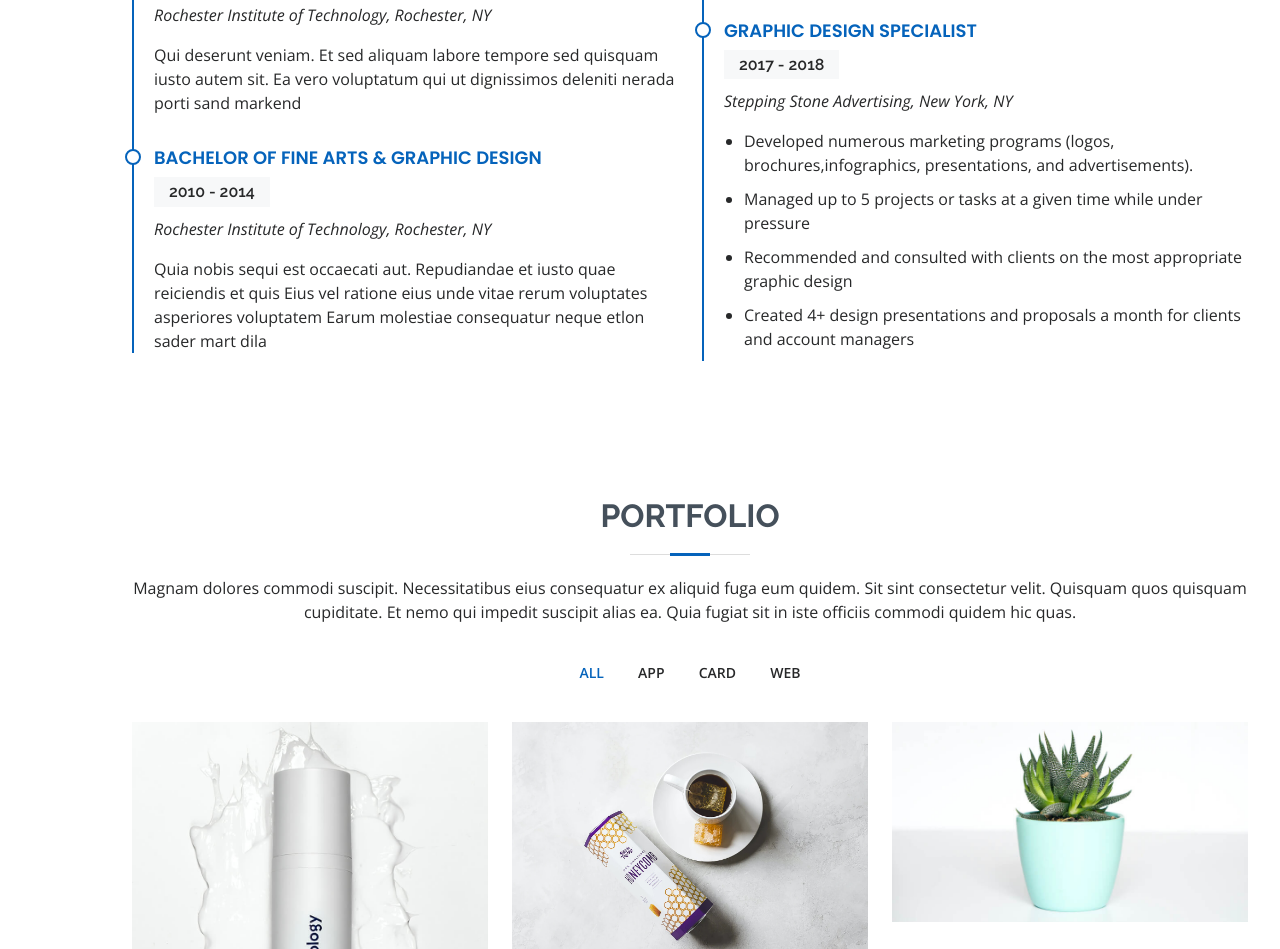
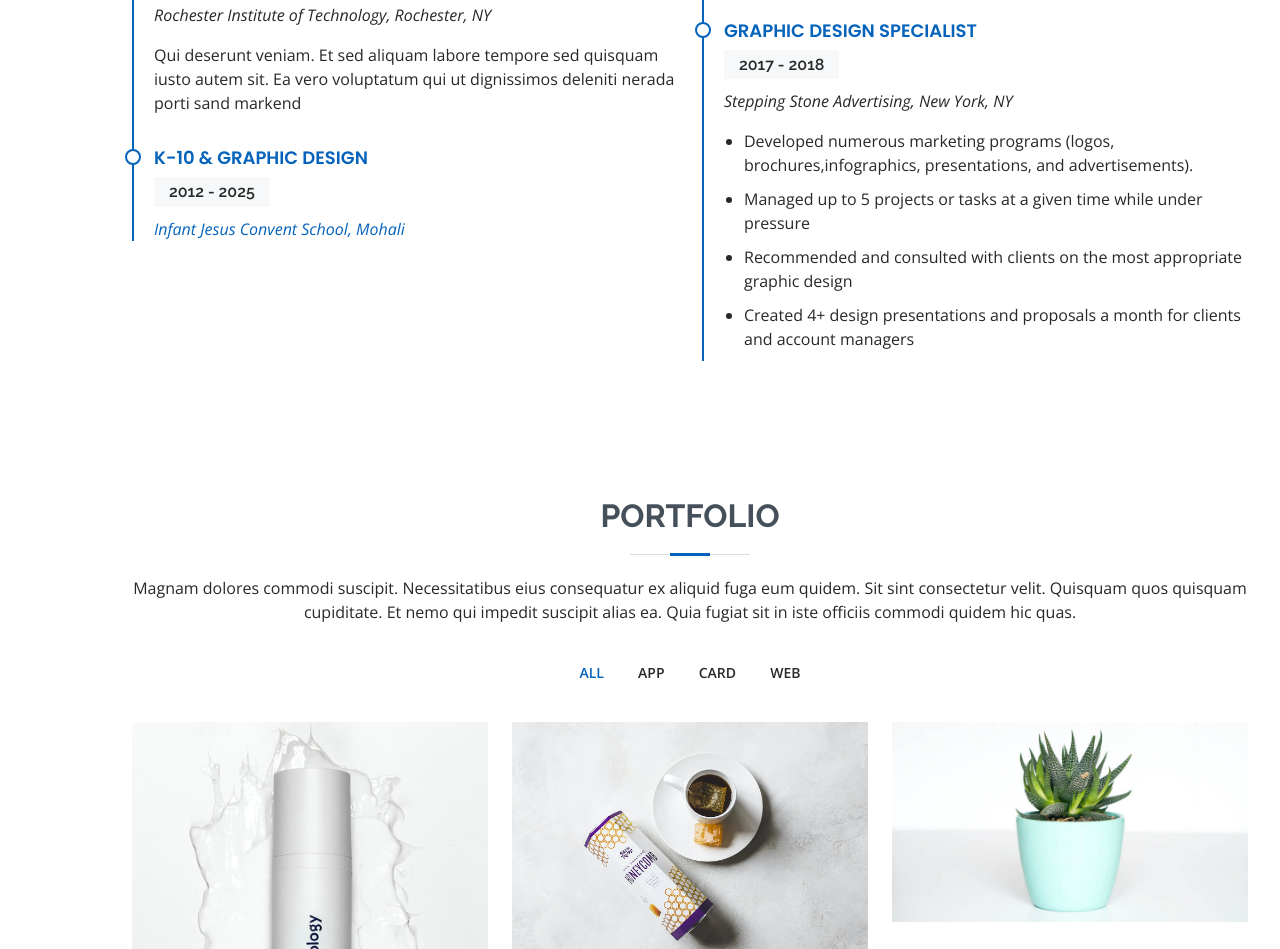
Before and after one commit to Akshit-Chilkoti/akshit-chilkoti.github.io, a plain HTML site: page index.html in a window 1280 px wide. Shown: the part 2973-3922 px from the top of the page. Drawn offline with nearby package versions, Linux system fonts and the light colour scheme.

Commit message:
add details

```diff
--- a/index.html
+++ b/index.html
@@ -288,10 +288,10 @@
               <p>Qui deserunt veniam. Et sed aliquam labore tempore sed quisquam iusto autem sit. Ea vero voluptatum qui ut dignissimos deleniti nerada porti sand markend</p>
             </div>
             <div class="resume-item">
-              <h4>Bachelor of Fine Arts &amp; Graphic Design</h4>
-              <h5>2010 - 2014</h5>
-              <p><em>Rochester Institute of Technology, Rochester, NY</em></p>
-              <p>Quia nobis sequi est occaecati aut. Repudiandae et iusto quae reiciendis et quis Eius vel ratione eius unde vitae rerum voluptates asperiores voluptatem Earum molestiae consequatur neque etlon sader mart dila</p>
+              <h4>K-10 &amp; Graphic Design</h4>
+              <h5>2012 - 2025</h5>
+              <p><em><a target="_blank" href="ijcsmohali.in">Infant Jesus Convent School, Mohali</a></em></p>
+              <!-- <p>Quia nobis sequi est occaecati aut. Repudiandae et iusto quae reiciendis et quis Eius vel ratione eius unde vitae rerum voluptates asperiores voluptatem Earum molestiae consequatur neque etlon sader mart dila</p> -->
             </div>
           </div>
           <div class="col-lg-6">
```
